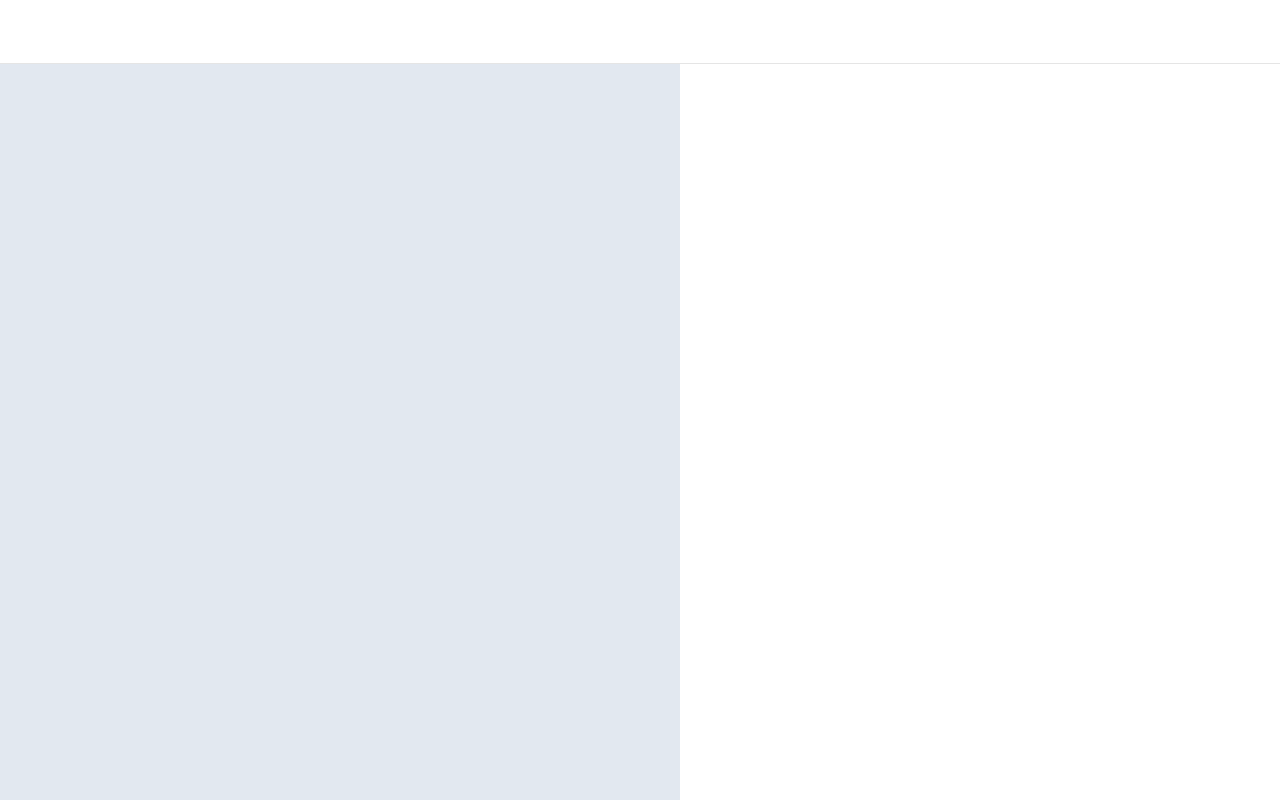
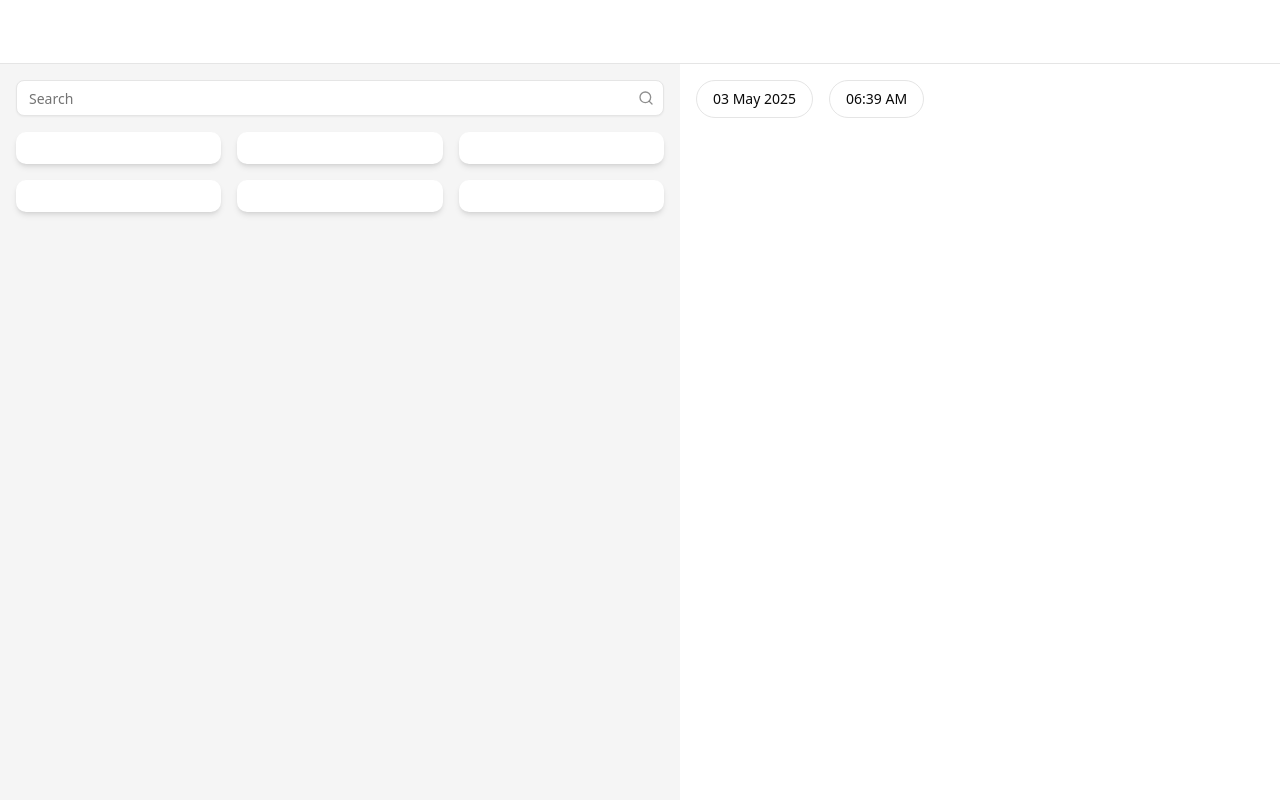
Before and after one commit to iicefy/bewell-pos, a React (Vite) app: page / in a window 1280 px wide. Built offline with nearby package versions, Linux system fonts and the light colour scheme.

Commit message:
Refactor App layout and enhance Checkout and ProductList components with structured UI

```diff
--- a/src/App.tsx
+++ b/src/App.tsx
@@ -5,13 +5,13 @@ import ProductList from "./components/product-list";
 
 function App() {
   return (
-    <div className="bg-slate-200 h-screen relative">
+    <div className="bg-accent h-screen relative">
       <Header />
-      <div className=" bg-white w-full grid grid-cols-[1fr_600px] h-full pt-16">
-        <div className=" bg-slate-200 h-full">
+      <div className=" w-full grid grid-cols-[1fr_600px] h-full pt-16">
+        <div className=" h-full w-full">
           <ProductList />
         </div>
-        <div className="h-full">
+        <div className="h-full bg-white">
           <Checkout />
         </div>
       </div>
--- a/src/components/checkout/index.tsx
+++ b/src/components/checkout/index.tsx
@@ -1,5 +1,15 @@
+import Clock from "../clock";
+import Date from "../date";
+
 const Checkout = () => {
-  return <div></div>;
+  return (
+    <div className="flex flex-col gap-4 p-4">
+      <div className="flex gap-4">
+        <Date />
+        <Clock />
+      </div>
+    </div>
+  );
 };
 
 export default Checkout;
--- a/src/components/product-list/index.tsx
+++ b/src/components/product-list/index.tsx
@@ -1,6 +1,25 @@
+import ProductCard from "../product-card";
+import SearchInput from "../search-input";
 
 const ProductList = () => {
-  return <div className="grid grid-cols-3 grid-rows-2"></div>;
+  return (
+    <div className="p-4 flex flex-col gap-4">
+      <SearchInput
+        inputProps={{
+          placeholder: "Search",
+          className: "w-full bg-white",
+        }}
+      />
+      <div className="grid grid-cols-3 grid-rows-2 gap-4">
+        <ProductCard/>
+        <ProductCard/>
+        <ProductCard/>
+        <ProductCard/>
+        <ProductCard/>
+        <ProductCard/>
+      </div>
+    </div>
+  );
 };
 
 export default ProductList;
```
